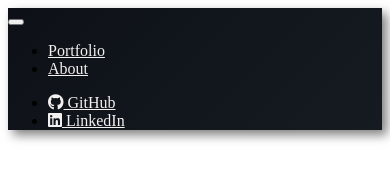
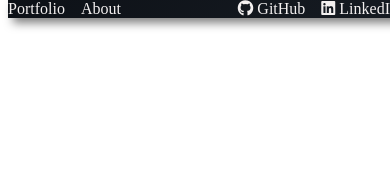
Before and after one commit to Callum-OP/callum-op.github.io, a plain HTML site: page navbar.html in a window 390 px wide. Drawn offline with Linux system fonts and the light colour scheme.

Commit message:
Removed navbar toggle as it was causing issues on mobile

```diff
--- a/main.css
+++ b/main.css
@@ -2,11 +2,34 @@
     background: linear-gradient(135deg, #0d1117, #161b22);
     backdrop-filter: blur(10px);
     box-shadow: 5px 5px 10px rgba(0, 0, 0, 0.5);
+    position: fixed;
+    top: 0;
+    width: 100%;
 }
 
 .nav-link {
     cursor: pointer;
     color: #f3f0f0;
+}
+
+#navMenu {
+    display: flex;
+    justify-content: space-between;
+    align-items: center;
+    flex-wrap: nowrap;
+    white-space: nowrap;
+}
+
+#navMenu ul {
+    display: flex;
+    gap: 1rem;
+    list-style: none;
+    margin: 0;
+    padding: 0;
+}
+
+#navMenu a {
+    text-decoration: none;
 }
 
 .center {
--- a/navbar.html
+++ b/navbar.html
@@ -3,17 +3,14 @@
 <head>
     <meta charset="utf-8">
     <meta name="viewport" content="width=device-width, initial-scale=1">
-    <!-- Link for awesome font css -->
+    <!-- Link for awesome font css and my own css -->
     <link rel="stylesheet" href="https://cdnjs.cloudflare.com/ajax/libs/font-awesome/6.5.0/css/all.min.css">
     <link rel="stylesheet" type="text/css" href="/main.css">
 </head>
 
 <!-- Navbar -->
 <nav class="navbar navbar-expand-lg navbar-dark bg-dark fixed-top">
-    <button class="navbar-toggler" type="button" data-toggle="collapse" data-target="#navMenu">
-    <span class="navbar-toggler-icon"></span>
-    </button>
-    <div class="collapse navbar-collapse" id="navMenu">
+    <div class="navbar-collapse" id="navMenu">
         <ul class="navbar-nav">
             <li class="nav-item">
                 <a class="nav-link" href="/index.html">Portfolio</a>
```
